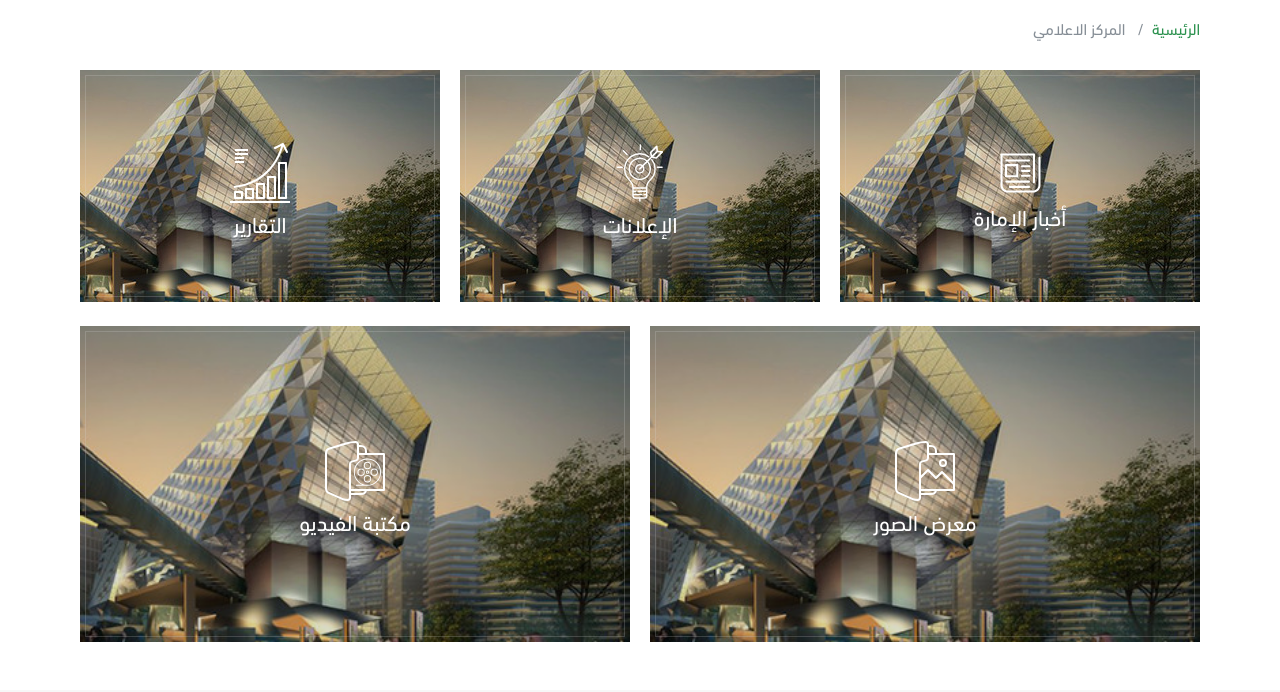
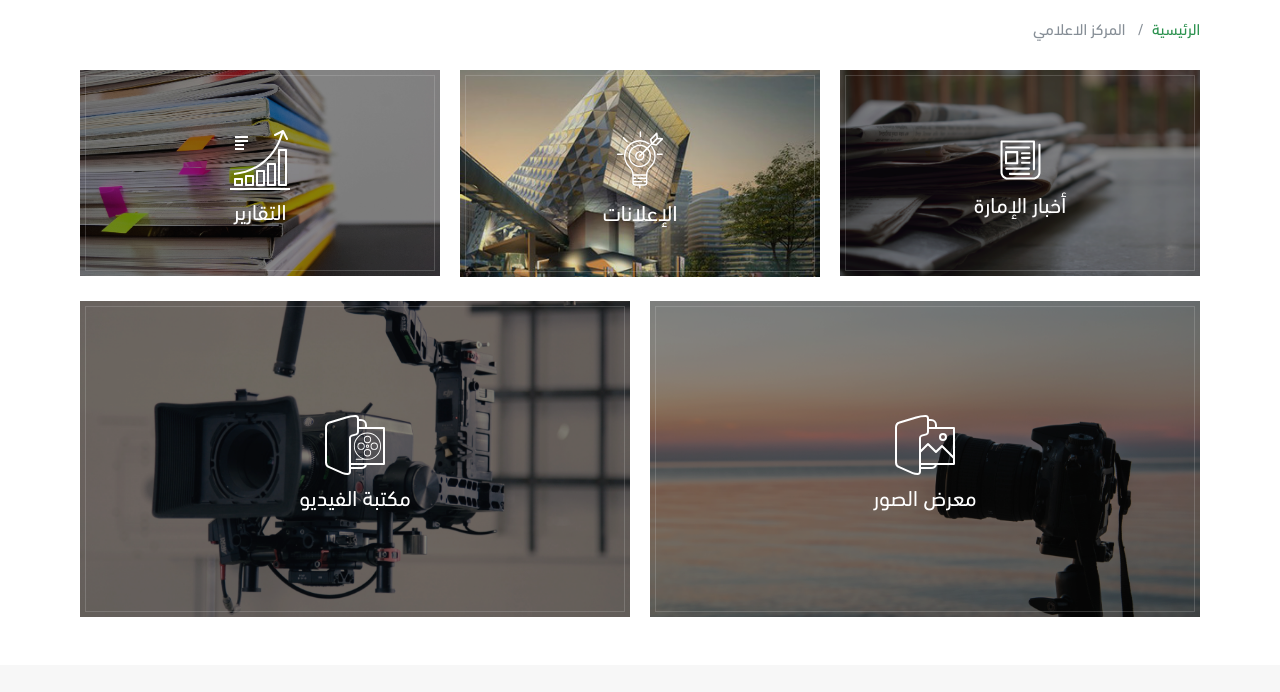
Before and after one commit to aliigamall/riyadh, a website: page media-center.html in a window 1280 px wide. Shown: the part 220-912 px from the top of the page. Drawn offline with nearby package versions, Linux system fonts and the light colour scheme.

Commit message:
change mediacenter images

```diff
--- a/media-center.html
+++ b/media-center.html
@@ -131,7 +131,7 @@
                 <div class="col-sm-4 mb-4">
                     <div class="card card--hover">
                         <div class="card__image">
-                            <img src="./src/images/news1.jpg" alt="news">
+                            <img src="./src/images/اخبار الامارة.png" alt="news">
                         </div>
                         <a href="#0" class="card__content">
                             <i class="card__icon">
@@ -165,7 +165,7 @@
                 <div class="col-sm-4 mb-4">
                         <div class="card card--hover">
                                 <div class="card__image">
-                                    <img src="./src/images/news1.jpg" alt="news">
+                                    <img src="./src/images/التقارير.png" alt="news">
                                 </div>
                                 <a href="#0" class="card__content">
                                     <i class="card__icon card__icon--lg">
@@ -182,7 +182,7 @@
                 <div class="col-sm-6 mb-4">
                     <div class="card card--hover">
                         <div class="card__image">
-                            <img src="./src/images/news1.jpg" alt="news">
+                            <img src="./src/images/معرض الصور.png" alt="news">
                         </div>
                         <a href="#0" class="card__content">
                             <i class="card__icon card__icon--lg">
@@ -199,7 +199,7 @@
                 <div class="col-sm-6 mb-4">
                         <div class="card card--hover">
                                 <div class="card__image">
-                                    <img src="./src/images/news1.jpg" alt="news">
+                                    <img src="./src/images/مكتبة الفيديو.png" alt="news">
                                 </div>
                                 <a href="#0" class="card__content">
                                     <i class="card__icon card__icon--lg">
--- a/src/scss/modules/_card.scss
+++ b/src/scss/modules/_card.scss
@@ -27,7 +27,9 @@
     border: 1px solid rgba(#fff, 0.2);
   }
   > img {
-    min-width: 100%;
+    width: 100%;
+    height: 100%;
+    object-fit: cover;
   }
 }
 
```
Also changed, not shown: src/css/style.ar-SA.css, src/css/style.en-US.css, src/images/اخبار الامارة.png (added), src/images/التقارير.png (added), src/images/معرض الصور.png (added), src/images/مكتبة الفيديو.png (added), 2 other files.
